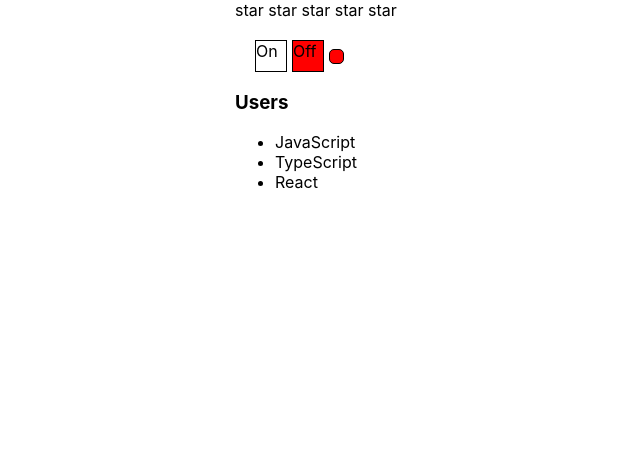
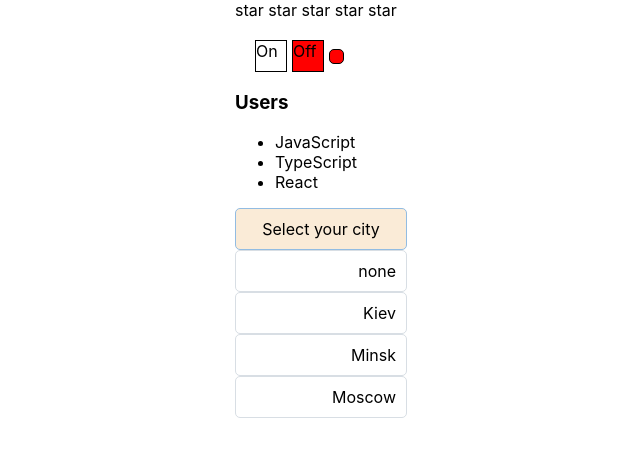
Before and after one commit to dtumen/kabzda, a React (Create React App) app: page / in a window 1280 px wide. Shown: the top 456 px of the page, without its empty margins (105-745 px from the left). Built offline with nearby package versions, Linux system fonts and the light colour scheme.

Commit message:
Custom select is done

```diff
--- a/src/App.tsx
+++ b/src/App.tsx
@@ -1,8 +1,9 @@
-import React, {useState} from 'react';
+import React, {useEffect, useState} from 'react';
 import './App.css';
-import {Accordion, ItemsType} from './components/Accordion/Accordion';
+import {Accordion, ItemType} from './components/Accordion/Accordion';
 import {Rating} from './components/Rating/Rating';
 import OnOff from './components/OnOff/OnOff';
+import {Select} from './components/Select/Select';
 
 export enum RatingValueType {
     Zero = 0,
@@ -13,17 +14,36 @@ export enum RatingValueType {
     Five
 }
 
-const accordionItems: ItemsType[] = [
-    { title: 'JavaScript', value: 'JS' },
-    { title: 'TypeScript', value: 'TS' },
-    { title: 'React', value: 'React' },
+const accordionItems: ItemType[] = [
+    {title: 'JavaScript', value: 'JS'},
+    {title: 'TypeScript', value: 'TS'},
+    {title: 'React', value: 'React'},
 ];
+
+const selectItems: ItemType[] = [
+    {title: 'none', value: 0},
+    {title: 'Kiev', value: 1},
+    {title: 'Minsk', value: 2},
+    {title: 'Moscow', value: 3},
+]
+
+const defaultSelectValue = 'Select your city';
+
 function App() {
     console.log('App rendered');
 
     const [rating, setRating] = useState<RatingValueType>(RatingValueType.Zero);
     const [isToggle, setToggle] = useState<boolean>(false);
     const [isAccordionCollapsed, setIsAccordionCollapsed] = useState<boolean>(false);
+    const [selectValue, setSelectValue] = useState(defaultSelectValue);
+    const [isSelectCollapsed, setSelectCollapsed] = useState(true);
+
+    useEffect(() => {
+        let timeoutId = setTimeout(() => {
+            setSelectCollapsed(!isSelectCollapsed)
+        }, 0);
+        return () => clearTimeout(timeoutId)
+    }, [selectValue]);
 
     const handleRatingChange = (value: RatingValueType) => setRating(value);
     const handleToggleChange = () => setToggle(!isToggle);
@@ -31,14 +51,32 @@ function App() {
 
     const handleClick = (value: any) => alert(value);
 
+    // Select Handlers:
+    const handleCollapsedSelectChange = () => {
+        setSelectCollapsed(!isSelectCollapsed)
+    }
+
+    const handleClickOption = (value: string) => {
+        setSelectValue(value);
+    }
+
     return (
         <div className="App">
             <Rating rating={rating} handleRatingChange={handleRatingChange}/>
             <OnOff isToggle={isToggle} handleToggleChange={handleToggleChange}/>
-            <Accordion titleValue={'Users'} collapsed={isAccordionCollapsed}
-                       items={accordionItems}
-                       handleCollapsedChange={handleCollapsedChange}
-                       onClick={handleClick}
+            <Accordion
+                titleValue={'Users'}
+                collapsed={isAccordionCollapsed}
+                items={accordionItems}
+                handleCollapsedChange={handleCollapsedChange}
+                onClick={handleClick}
+            />
+            <Select
+                selectItems={selectItems}
+                selectValue={selectValue}
+                isSelectCollapsed={isSelectCollapsed}
+                handleCollapsedSelectChange={handleCollapsedSelectChange}
+                handleClickOption={handleClickOption}
             />
         </div>
     );
--- a/src/components/Accordion/Accordion.tsx
+++ b/src/components/Accordion/Accordion.tsx
@@ -1,4 +1,4 @@
-export type ItemsType = {
+export type ItemType = {
     title: string
     value: any
 }
@@ -7,7 +7,7 @@ type AccordionPropsType = {
     titleValue: string
     collapsed: boolean
     handleCollapsedChange: () => void
-    items: ItemsType[]
+    items: ItemType[]
     onClick: (value: any) => void
 }
 
@@ -34,7 +34,7 @@ function AccordionTitle({title, handleCollapsedChange}: AccordionTitlePropsType)
 }
 
 type AccordionBodyPropsType = {
-    items: ItemsType[]
+    items: ItemType[]
     onClick: (value: any) => void
 }
 
@@ -43,7 +43,7 @@ function AccordionBody(props: AccordionBodyPropsType) {
     return (
         <ul>
             {
-                props?.items.map((item: ItemsType, i: number) => (
+                props?.items.map((item: ItemType, i: number) => (
                     <li key={i} onClick={() => props.onClick(item.value)} >{item.title}</li>
                 ))
             }
--- /dev/null
+++ b/src/components/Select/Select.module.css
@@ -0,0 +1,24 @@
+.customSelect {
+    background-color: antiquewhite;
+    border: 1px solid #92bce2;
+    border-radius: 5px;
+    padding: 10px;
+    max-width: 150px;
+    text-align: center;
+}
+
+.customSelect:hover {
+    background-color: #dceaea;
+}
+
+.selectItem {
+    border: 1px solid #d8dee4;
+    border-radius: 5px;
+    padding: 10px;
+    max-width: 150px;
+    text-align: right;
+}
+
+.selectItem:hover {
+    background-color: #dceaea;
+}
```
